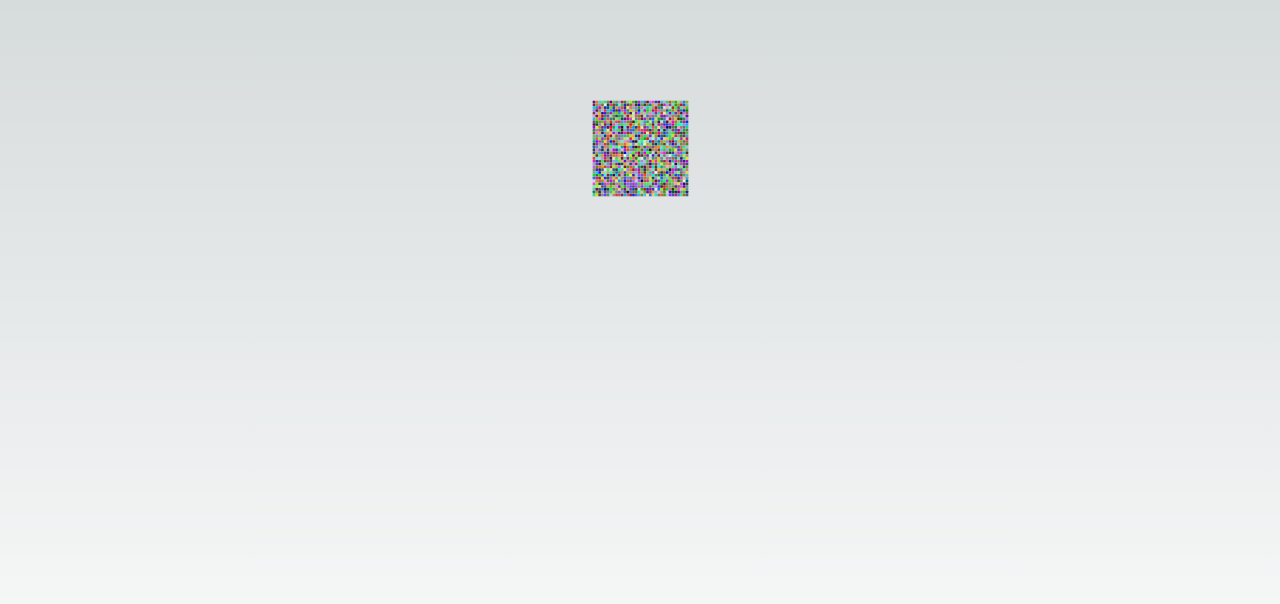
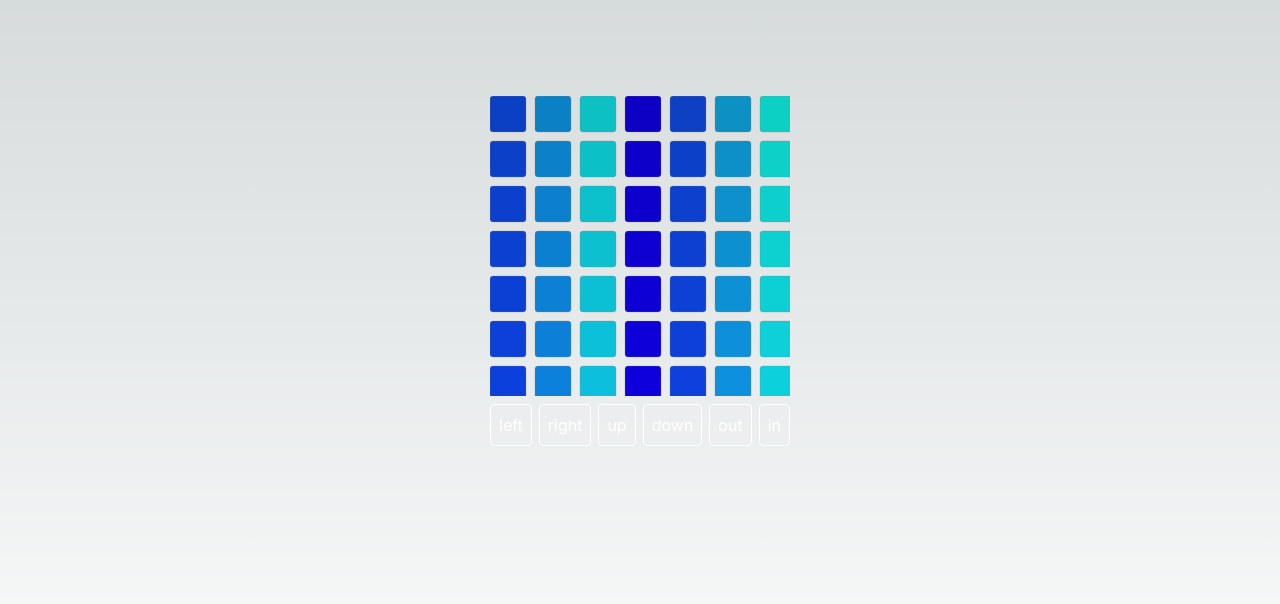
Before and after one commit to TreppLabs/map-scroller, a Next.js app: page / in a window 1280 px wide. Shown: the top 604 px of the page. Built offline with nearby package versions, Linux system fonts and the light colour scheme.

Commit message:
updates including scrolling map

```diff
--- a/app/gridSvg.tsx
+++ b/app/gridSvg.tsx
@@ -1,29 +1,27 @@
-
-import React from "react";
+"use client";
+import React,  { useState } from "react";
+import internal from "stream";
 
 function GridSVG() {
-  const svgWidth = 310;
-  const svgHeight = 310;
-  const gridWidth = 100;
-  const gridHeight = 100;
-  const centralWidth = gridWidth / 3;
-  const centralHeight = gridHeight / 3;
-  const squareSize = 2.8;
-  const spacing = 3;
-  const borderRounding = 0.4;
-  const padding = 5;
+  const gridCols = 100;
+  const gridRows = 100;
+  const svgWidth = 300;
+  const svgHeight = 300;
+  const squareSize = 12;
+  const squareSpacing = 3;
+  const borderRounding = 1;
 
   // Function to generate the grid of squares with random colors and borders
   const renderGrid = () => {
     const gridElements = [];
-    for (let x = 0; x < centralWidth; x++) {
-      for (let y = 0; y < centralHeight; y++) {
-        const color = getRandomColor();
-        const xPos = x * spacing + padding;
-        const yPos = y * spacing + padding;
+    for (let x = 0; x < gridCols; x++) {
+      for (let y = 0; y < gridRows; y++) {
+        const color = getNewXYColor(x,y);
+        const xPos = x * (squareSize + squareSpacing);
+        const yPos = y * (squareSize + squareSpacing);
         gridElements.push(
           <rect
-            key={x * centralHeight + y}
+            key={x * gridCols + y}
             x={xPos.toString()}
             y={yPos.toString()}
             width={squareSize}
@@ -50,16 +48,160 @@ function GridSVG() {
     return color;
   }
 
+  // Function to generate "mixed deterministic" not-really-random colors
+  function getXYColor(x:number, y:number) {
+    // spread the (gridRows*gridCols) boxes across the (256^3)-color spectrum
+    const letters = "0123456789ABCDEF";
+    // convert box to a number
+    const boxNum = x*gridCols + y;
+    const numColors = 256*256*256;
+    // convert boxNum to a color number, "random" across the 24-bit color spectrum
+    const biggishPrime = 1495553872933; // from https://bigprimes.org/
+    const bigColorNum = boxNum * biggishPrime;
+    const colorNumber = bigColorNum % numColors;
+    let value = colorNumber & 0xFFFFFF;
+    // Convert the integer to a hex string and pad with zeros if necessary
+    const hexString: string = '#' + value.toString(16).padStart(6, '0');
+    return hexString;
+  }
+
+  // hashString and randomIntWithinRange are from ChatGPT and look kinda goofy, probably better to take soemthing from:
+  //     https://stackoverflow.com/questions/521295/seeding-the-random-number-generator-in-javascript
+  function hashString(str) {
+    let hash = 0;
+
+    if (str.length === 0) return hash;
+
+    for (let i = 0; i < str.length; i++) {
+      const char = str.charCodeAt(i);
+      hash = (hash << 5) - hash + char;
+      hash = hash & hash; // Convert to 32bit integer
+    }
+
+    return hash;
+  }
+
+  function randomIntWithinRange(seed:number, min:number, max:number) {
+    const hashedSeed = hashString(String(seed));
+    const normalizedSeed = (hashedSeed % 1000) / 1000; // Normalize to [0, 1)
+    const range = max - min + 1;
+
+    return Math.floor(normalizedSeed * range) + min;
+  }
+
+  // Function to generate "mixed deterministic" not-really-random colors
+  // replace the above with something that uses a reasonable hash function
+  function getNewXYColor(x:number, y:number) {
+    const firstTwelveBits = randomIntWithinRange(x, 0, 4095);
+    const secondTwelveBits = randomIntWithinRange(y, 0, 4095);
+    const colorNumber = (firstTwelveBits << 12) + secondTwelveBits;
+    let value = colorNumber & 0xFFFFFF;
+    // Convert the integer to a hex string and pad with zeros if necessary
+    const hexString: string = '#' + value.toString(16).padStart(6, '0');
+    console.log(`x=${x}, y=${y}, firstTwelveBits=${firstTwelveBits}, secondTwelveBits=${secondTwelveBits}, colorNumber=${colorNumber}, hexString=${hexString}`)
+    return hexString;
+  }
+
+
+  const [viewBoxX, setViewBoxX] = useState(0);
+  const [viewBoxY, setViewBoxY] = useState(0);
+  const [viewBoxWidth, setViewBoxWidth] = useState(100);
+  const [viewBoxHeight, setViewBoxHeight] = useState(100);
+
+  const [offLeftBoundary, setOffLeftBoundary] = useState(false);
+  const [offRightBoundary, setOffRightBoundary] = useState(false);
+  const [offTopBoundary, setOffTopBoundary] = useState(false);
+  const [offBottomBoundary, setOffBottomBoundary] = useState(false);
+
+  const testBoundaries = () => {
+    console.log(`testing: offLeftBoundary=${offLeftBoundary}, offRightBoundary=${offRightBoundary}, offTopBoundary=${offTopBoundary}, offBottomBoundary=${offBottomBoundary}`)
+    setOffLeftBoundary(viewBoxX < 0 ? true : false)
+    setOffRightBoundary(viewBoxX + viewBoxWidth >= (gridCols * (squareSize+squareSpacing)) ? true : false)
+    setOffTopBoundary(viewBoxY < 0 ? true : false)
+    setOffBottomBoundary(viewBoxY + viewBoxHeight >= (gridRows * (squareSize+squareSpacing)) ? true : false)
+    console.log(`done testing: offLeftBoundary=${offLeftBoundary}, offRightBoundary=${offRightBoundary}, offTopBoundary=${offTopBoundary}, offBottomBoundary=${offBottomBoundary}`)
+  }
+
+  const handleUpButtonClick = () => {setViewBoxY(prevY => prevY - (0.1 * viewBoxHeight));testBoundaries();}
+  const handleDownButtonClick = () => {setViewBoxY(prevY => prevY + (0.1 * viewBoxHeight));testBoundaries();}
+  const handleLeftButtonClick = () => {setViewBoxX(prevX => prevX - (0.1 * viewBoxWidth));testBoundaries();}
+  const handleRightButtonClick = () => {setViewBoxX(prevX => prevX + (0.1 * viewBoxWidth));testBoundaries();}
+  const handleZoomInButtonClick = () => {
+    setViewBoxWidth(prevWidth => prevWidth * 0.8)
+    setViewBoxHeight(prevHeight => prevHeight * 0.8)
+    testBoundaries();
+  }
+  const handleZoomOutButtonClick = () => {
+    setViewBoxWidth(prevWidth => prevWidth * 1.25);
+    setViewBoxHeight(prevHeight => prevHeight * 1.25)
+    testBoundaries();
+  }
+
+
   return (
     <div>
       <svg
         id="grid"
-        width={svgWidth / 3}
-        height={svgHeight / 3}
-        viewBox={`0 0 ${centralWidth * spacing + 2 * padding} ${centralHeight * spacing + 2 * padding}`}>
+        width={svgWidth}
+        height={svgHeight}
+        viewBox={`${viewBoxX} ${viewBoxY} ${viewBoxWidth} ${viewBoxHeight}`}>
         {renderGrid()}
       </svg>
+      <div className="flex justify-between">
+        <button
+          onClick={handleLeftButtonClick}
+          disabled={offLeftBoundary}
+          className={`border border-white rounded p-2 mt-2 text-white ${
+            offLeftBoundary ? 'bg-gray-300 cursor-not-allowed' : ''
+          }`}
+        >
+          left
+        </button>
+        <button
+          onClick={handleRightButtonClick}
+          disabled={offRightBoundary}
+          className={`border border-white rounded p-2 mt-2 text-white ${
+            offRightBoundary ? 'bg-gray-300 cursor-not-allowed' : ''
+          }`}
+        >
+          right
+        </button>
+        <button
+          onClick={handleUpButtonClick}
+          disabled={offTopBoundary}
+          className={`border border-white rounded p-2 mt-2 text-white ${
+            offTopBoundary ? 'bg-gray-300 cursor-not-allowed' : ''
+          }`}
+        >
+          up
+        </button>
+        <button
+          onClick={handleDownButtonClick}
+          disabled={offBottomBoundary}
+          className={`border border-white rounded p-2 mt-2 text-white ${
+            offBottomBoundary ? 'bg-gray-300 cursor-not-allowed' : ''
+          }`}
+          >
+            down
+          </button>
+        <button
+          onClick={handleZoomOutButtonClick}
+          disabled={offRightBoundary&&offLeftBoundary&&offTopBoundary&&offBottomBoundary}
+          className={`border border-white rounded p-2 mt-2 text-white ${
+            offRightBoundary&&offLeftBoundary&&offTopBoundary&&offBottomBoundary ? 'bg-gray-300 cursor-not-allowed' : ''
+          }`}
+        >
+          out
+        </button>
+        <button
+          onClick={handleZoomInButtonClick}
+          className={`border border-white rounded p-2 mt-2 text-white`}
+        >
+          in
+        </button>
+      </div>
     </div>
+
   );
 }
 
--- a/package.json
+++ b/package.json
@@ -9,7 +9,7 @@
     "lint": "next lint"
   },
   "dependencies": {
-    "next": "13.5.4",
+    "next": "^13.5.4",
     "react": "^18",
     "react-dom": "^18",
     "seedrandom": "^3.0.5"
```
Also changed, not shown: 1 other file (tests, documents, lock files or other folders).
